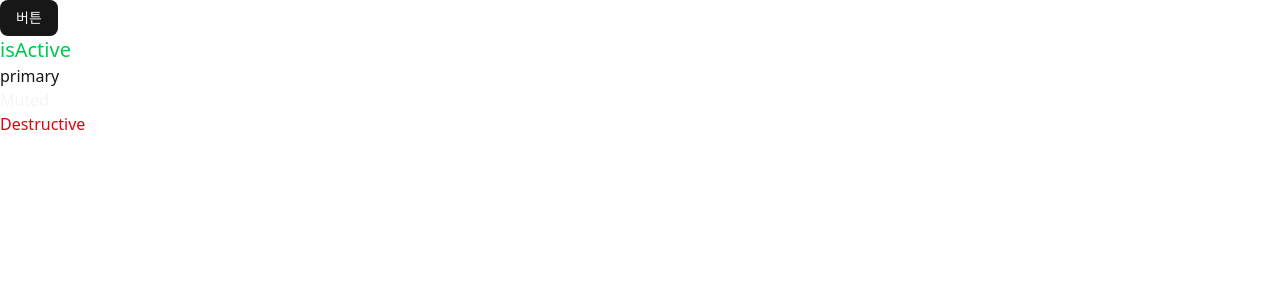
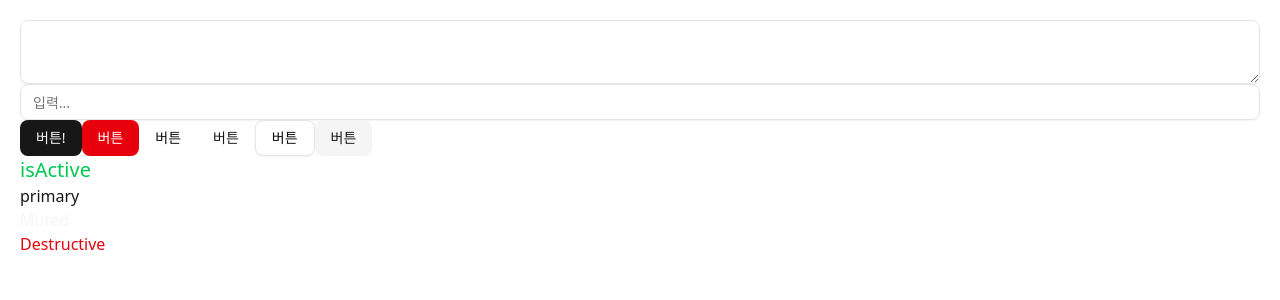
Before and after one commit to TofuMango/miniSNS, a React (Vite) app in the folder miniSNS/: page / in a window 1280 px wide. Shown: the top 300 px of the page. Built offline with nearby package versions, Linux system fonts and the light colour scheme.

Commit message:
2.5 Shadcn/ui 핵심정리1

```diff
--- a/miniSNS/package.json
+++ b/miniSNS/package.json
@@ -15,8 +15,10 @@
     "class-variance-authority": "^0.7.1",
     "clsx": "^2.1.1",
     "lucide-react": "^0.562.0",
+    "next-themes": "^0.4.6",
     "react": "^19.1.0",
     "react-dom": "^19.1.0",
+    "sonner": "^2.0.7",
     "tailwind-merge": "^3.4.0",
     "tailwindcss": "^4.1.18"
   },
--- a/miniSNS/src/App.tsx
+++ b/miniSNS/src/App.tsx
@@ -1,12 +1,35 @@
 import "./App.css";
 import { Button } from "./components/ui/button";
+import { Input } from "./components/ui/input";
+import { Textarea } from "./components/ui/textarea";
+import { Toaster } from "./components/ui/sonner";
+import { toast } from "sonner";
 import { cn } from "./lib/utils";
 
 function App() {
   const isActive = true;
   return (
-    <div>
-      <Button>버튼</Button>
+    <div className="p-5">
+      <Toaster />
+      <Textarea />
+
+      <Input placeholder="입력..." />
+
+      <Button
+        onClick={() => {
+          toast("토스트메시지", {
+            position: "top-center",
+          });
+        }}
+      >
+        버튼!
+      </Button>
+      <Button variant={"destructive"}>버튼</Button>
+      <Button variant={"ghost"}>버튼</Button>
+      <Button variant={"link"}>버튼</Button>
+      <Button variant={"outline"}>버튼</Button>
+      <Button variant={"secondary"}>버튼</Button>
+
       <div
         className={cn(
           "w-10 text-xl",
--- /dev/null
+++ b/miniSNS/src/components/ui/input.tsx
@@ -0,0 +1,21 @@
+import * as React from "react"
+
+import { cn } from "@/lib/utils"
+
+function Input({ className, type, ...props }: React.ComponentProps<"input">) {
+  return (
+    <input
+      type={type}
+      data-slot="input"
+      className={cn(
+        "file:text-foreground placeholder:text-muted-foreground selection:bg-primary selection:text-primary-foreground dark:bg-input/30 border-input h-9 w-full min-w-0 rounded-md border bg-transparent px-3 py-1 text-base shadow-xs transition-[color,box-shadow] outline-none file:inline-flex file:h-7 file:border-0 file:bg-transparent file:text-sm file:font-medium disabled:pointer-events-none disabled:cursor-not-allowed disabled:opacity-50 md:text-sm",
+        "focus-visible:border-ring focus-visible:ring-ring/50 focus-visible:ring-[3px]",
+        "aria-invalid:ring-destructive/20 dark:aria-invalid:ring-destructive/40 aria-invalid:border-destructive",
+        className
+      )}
+      {...props}
+    />
+  )
+}
+
+export { Input }
--- /dev/null
+++ b/miniSNS/src/components/ui/sonner.tsx
@@ -0,0 +1,38 @@
+import {
+  CircleCheckIcon,
+  InfoIcon,
+  Loader2Icon,
+  OctagonXIcon,
+  TriangleAlertIcon,
+} from "lucide-react"
+import { useTheme } from "next-themes"
+import { Toaster as Sonner, type ToasterProps } from "sonner"
+
+const Toaster = ({ ...props }: ToasterProps) => {
+  const { theme = "system" } = useTheme()
+
+  return (
+    <Sonner
+      theme={theme as ToasterProps["theme"]}
+      className="toaster group"
+      icons={{
+        success: <CircleCheckIcon className="size-4" />,
+        info: <InfoIcon className="size-4" />,
+        warning: <TriangleAlertIcon className="size-4" />,
+        error: <OctagonXIcon className="size-4" />,
+        loading: <Loader2Icon className="size-4 animate-spin" />,
+      }}
+      style={
+        {
+          "--normal-bg": "var(--popover)",
+          "--normal-text": "var(--popover-foreground)",
+          "--normal-border": "var(--border)",
+          "--border-radius": "var(--radius)",
+        } as React.CSSProperties
+      }
+      {...props}
+    />
+  )
+}
+
+export { Toaster }
--- /dev/null
+++ b/miniSNS/src/components/ui/textarea.tsx
@@ -0,0 +1,18 @@
+import * as React from "react"
+
+import { cn } from "@/lib/utils"
+
+function Textarea({ className, ...props }: React.ComponentProps<"textarea">) {
+  return (
+    <textarea
+      data-slot="textarea"
+      className={cn(
+        "border-input placeholder:text-muted-foreground focus-visible:border-ring focus-visible:ring-ring/50 aria-invalid:ring-destructive/20 dark:aria-invalid:ring-destructive/40 aria-invalid:border-destructive dark:bg-input/30 flex field-sizing-content min-h-16 w-full rounded-md border bg-transparent px-3 py-2 text-base shadow-xs transition-[color,box-shadow] outline-none focus-visible:ring-[3px] disabled:cursor-not-allowed disabled:opacity-50 md:text-sm",
+        className
+      )}
+      {...props}
+    />
+  )
+}
+
+export { Textarea }
```
Also changed, not shown: 1 other file (tests, documents, lock files or other folders).
